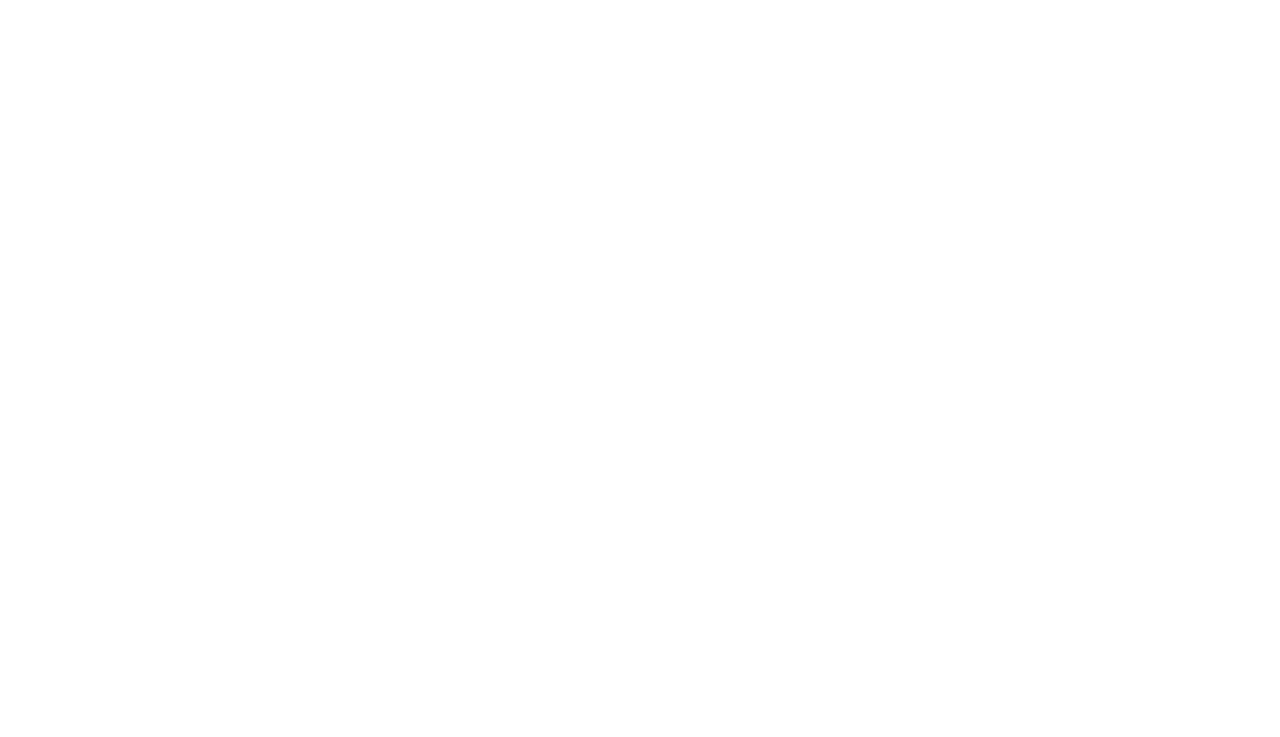
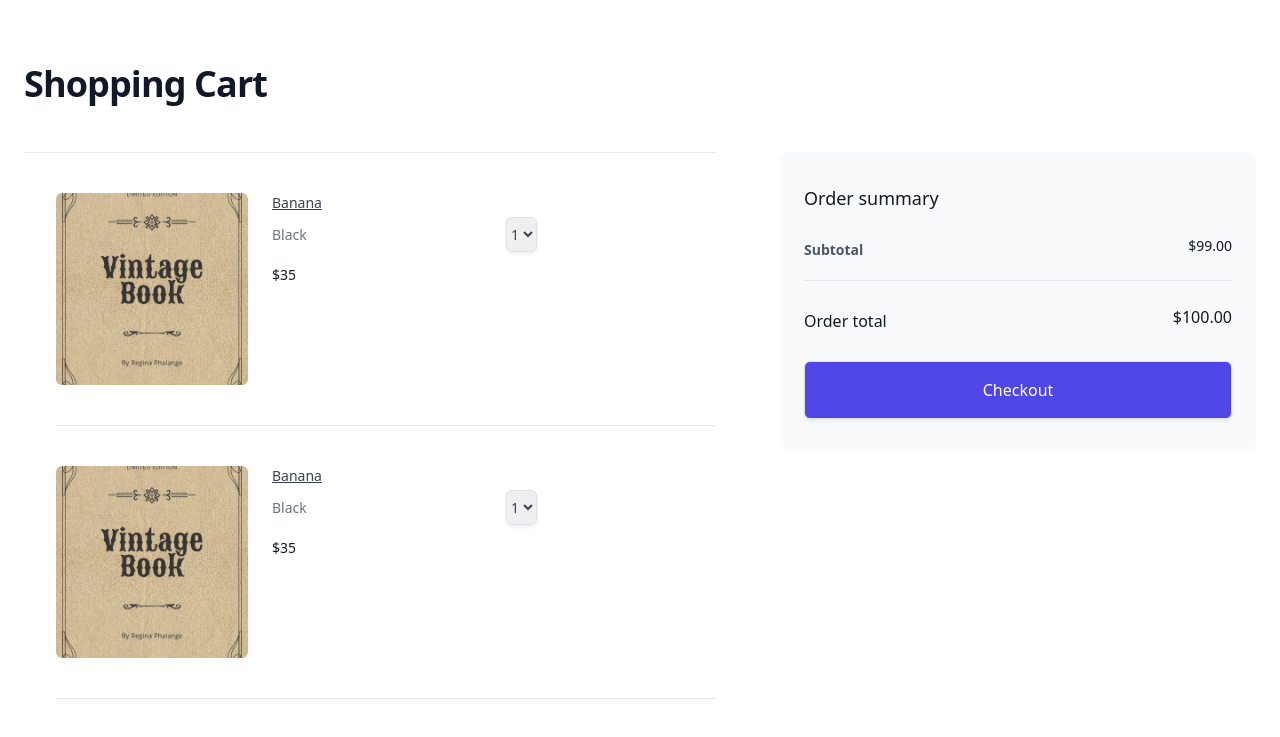
Before and after one commit to sniffex/Pic-Lab, a React (Create React App) app: page /cart in a window 1280 px wide. Before the commit this address had no page. Shown: the top 737 px of the page. Built offline with nearby package versions, Linux system fonts and the light colour scheme.

Commit message:
new Cart

```diff
--- a/package.json
+++ b/package.json
@@ -3,6 +3,7 @@
   "version": "0.1.0",
   "private": true,
   "dependencies": {
+    "@heroicons/react": "^2.0.13",
     "@testing-library/jest-dom": "^5.16.5",
     "@testing-library/react": "^13.4.0",
     "@testing-library/user-event": "^13.5.0",
--- a/src/App.js
+++ b/src/App.js
@@ -4,6 +4,7 @@
 import ItemOverview from './Pages/ItemOverview';
 import Login from './Pages/Login';
 import SignUp from './Pages/SignUp';
+import CartItem from './Pages/CartItem';
 
 const App = () => {
   return (
@@ -13,6 +14,7 @@
           <Route path='/login' element={<Login />}/>
           <Route path='/signup' element={<SignUp />}/>
           <Route path='/itemview' element={<ItemOverview />}/>
+          <Route path='/cart' element={<CartItem />}/>
         </Routes>
     </Router>
   );
--- /dev/null
+++ b/src/Pages/CartItem.js
@@ -0,0 +1,192 @@
+import React from "react";
+import book1 from '../Assets/book1.jpg'
+
+const products = [
+    {
+      id: 1,
+      name: 'Banana',
+      href: '/itemview',
+      imageSrc: book1,
+      imageAlt: "",
+      price: '$35',
+      color: 'Black',
+    },
+    {
+      id: 2,
+      name: 'Banana',
+      href: '#',
+      imageSrc: book1,
+      imageAlt: "",
+      price: '$35',
+      color: 'Black',
+    },
+    {
+      id: 3,
+      name: 'Banana',
+      href: '#',
+      imageSrc: book1,
+      imageAlt: "",
+      price: '$35',
+      color: 'Black',
+    },
+    {
+      id: 4,
+      name: 'Banana',
+      href: '#',
+      imageSrc: book1,
+      imageAlt: "",
+      price: '$35',
+      color: 'Black',
+    },
+    {
+      id: 5,
+      name: 'Banana',
+      href: '#',
+      imageSrc: book1,
+      imageAlt: "",
+      price: '$35',
+      color: 'Black',
+    },
+    {
+      id: 6,
+      name: 'Banana',
+      href: '#',
+      imageSrc: book1,
+      imageAlt: "",
+      price: '$35',
+      color: 'Black',
+    },
+    {
+      id: 7,
+      name: 'Banana',
+      href: '#',
+      imageSrc: book1,
+      imageAlt: "",
+      price: '$35',
+      color: 'Black',
+    },
+    {
+      id: 8,
+      name: 'Banana',
+      href: '#',
+      imageSrc: book1,
+      imageAlt: "",
+      price: '$35',
+      color: 'Black',
+    },
+    // More products...
+  ]
+
+const CartItem = () => {
+
+    // const {id, name, imagesrc, price, ammout} = item;
+    return (
+        <>
+        <div className="bg-white">
+      <div className="max-w-2xl mx-auto pt-16 pb-24 px-4 sm:px-6 lg:max-w-7xl lg:px-8">
+        <h1 className="text-3xl font-extrabold tracking-tight text-gray-900 sm:text-4xl">Shopping Cart</h1>
+        <form className="mt-12 lg:grid lg:grid-cols-12 lg:gap-x-12 lg:items-start xl:gap-x-16">
+          <section aria-labelledby="cart-heading" className=" lg:col-span-7">
+            <h2 id="cart-heading" className="sr-only">
+              Items in your shopping cart
+            </h2>
+
+            <ul role="list" className="border-t border-b border-gray-200 divide-y divide-gray-200">
+              {products.map((product, productIdx) => (
+                <li key={product.id} className="flex py-6 sm:py-10">
+                  <div className="flex-shrink-0">
+                    <img
+                      src={product.imageSrc}
+                      alt={product.imageAlt}
+                      className="w-24 h-24 rounded-md object-center object-cover sm:w-48 sm:h-48"
+                    />
+                  </div>
+
+                  <div className="ml-4 flex-1 flex flex-col justify-between sm:ml-6">
+                    <div className="relative pr-9 sm:grid sm:grid-cols-2 sm:gap-x-6 sm:pr-0">
+                      <div>
+                        <div className="flex justify-between">
+                          <h3 className="text-sm">
+                            <a href={product.href} className="font-medium text-gray-700 hover:text-gray-800">
+                              {product.name}
+                            </a>
+                          </h3>
+                        </div>
+                        <div className="mt-1 flex text-sm">
+                          <p className="text-gray-500">{product.color}</p>
+                          {product.size ? (
+                            <p className="ml-4 pl-4 border-l border-gray-200 text-gray-500">{product.size}</p>
+                          ) : null}
+                        </div>
+                        <p className="mt-1 text-sm font-medium text-gray-900">{product.price}</p>
+                      </div>
+
+                      <div className="mt-4 sm:mt-0 sm:pr-9">
+                        <label htmlFor={`quantity-${productIdx}`} className="sr-only">
+                          Quantity, {product.name}
+                        </label>
+                        <select
+                          id={`quantity-${productIdx}`}
+                          name={`quantity-${productIdx}`}
+                          className="max-w-full rounded-md border border-gray-300 py-1.5 text-base leading-5 font-medium text-gray-700 text-left shadow-sm focus:outline-none focus:ring-1 focus:ring-indigo-500 focus:border-indigo-500 sm:text-sm"
+                        >
+                          <option value={1}>1</option>
+                          <option value={2}>2</option>
+                          <option value={3}>3</option>
+                          <option value={4}>4</option>
+                          <option value={5}>5</option>
+                          <option value={6}>6</option>
+                          <option value={7}>7</option>
+                          <option value={8}>8</option>
+                        </select>
+
+                        <div className="absolute top-0 right-0">
+                          <button type="button" className="-m-2 p-2 inline-flex text-gray-400 hover:text-gray-500">
+                            <span className="sr-only">Remove</span>
+                          </button>
+                        </div>
+                      </div>
+                    </div>
+                  </div>
+                </li>
+              ))}
+            </ul>
+          </section>
+
+          {/* Order summary */}
+          <section
+            aria-labelledby="summary-heading"
+            className="mt-16 bg-gray-50 rounded-lg px-4 py-6 sm:p-6 lg:p-8 lg:mt-0 lg:col-span-5"
+          >
+            <h2 id="summary-heading" className="text-lg font-medium text-gray-900">
+              Order summary
+            </h2>
+
+            <dl className="mt-6 space-y-4">
+              <div className="flex items-center justify-between">
+                <dt className="text-sm text-gray-600">Subtotal</dt>
+                <dd className="text-sm font-medium text-gray-900">$99.00</dd>
+              </div>
+              <div className="border-t border-gray-200 pt-4 flex items-center justify-between">
+                <dt className="text-base font-medium text-gray-900">Order total</dt>
+                <dd className="text-base font-medium text-gray-900">$100.00</dd>
+              </div>
+            </dl>
+
+            <div className="mt-6">
+              <button
+                type="submit"
+                className="w-full bg-indigo-600 border border-transparent rounded-md shadow-sm py-3 px-4 text-base font-medium text-white hover:bg-indigo-700 focus:outline-none focus:ring-2 focus:ring-offset-2 focus:ring-offset-gray-50 focus:ring-indigo-500"
+              >
+                Checkout
+              </button>
+            </div>
+          </section>
+        </form>
+      </div>
+    </div>
+        </>
+    );
+};
+
+export default CartItem;
--- a/src/components/Navbar.jsx
+++ b/src/components/Navbar.jsx
@@ -18,7 +18,7 @@
             <div className=' md:flex items-center justify-between bg-white py-1 md:px-10 px-7'>
             <div href="/" className=' font-bold text-2xl cursor-pointer flex items-center  text-gray-800'>
 
-                <span className='text-3xl text-indigo-600 mr-1 pt-1'>
+                <span href="/" className='text-3xl text-indigo-600 mr-1 pt-1'>
                     <DiAtom size="2rem" />
                 </span>
                 PICLAB
--- a/src/components/OverView.jsx
+++ b/src/components/OverView.jsx
@@ -54,7 +54,7 @@
                 </div>
                 <div class="flex">
                 <span class="title-font font-medium text-2xl text-gray-900">$35.00</span>
-                <button class="flex ml-auto text-white bg-red-500 border-0 py-2 px-6 focus:outline-none hover:bg-red-600 rounded">Button</button>
+                <button href="/Cart" class="flex ml-auto text-white bg-red-500 border-0 py-2 px-6 focus:outline-none hover:bg-red-600 rounded">Button</button>
                 <button class="rounded-full w-10 h-10 bg-gray-200 p-0 border-0 inline-flex items-center justify-center text-gray-500 ml-4">
                     <svg fill="currentColor" stroke-linecap="round" stroke-linejoin="round" stroke-width="2" class="w-5 h-5" viewBox="0 0 24 24">
                     <path d="M20.84 4.61a5.5 5.5 0 00-7.78 0L12 5.67l-1.06-1.06a5.5 5.5 0 00-7.78 7.78l1.06 1.06L12 21.23l7.78-7.78 1.06-1.06a5.5 5.5 0 000-7.78z"></path>
```
Also changed, not shown: 2 other files (tests, documents, lock files or other folders).
